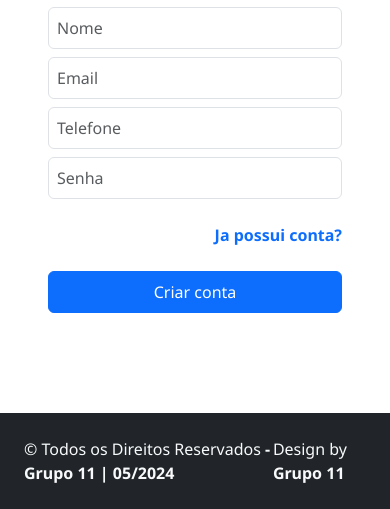
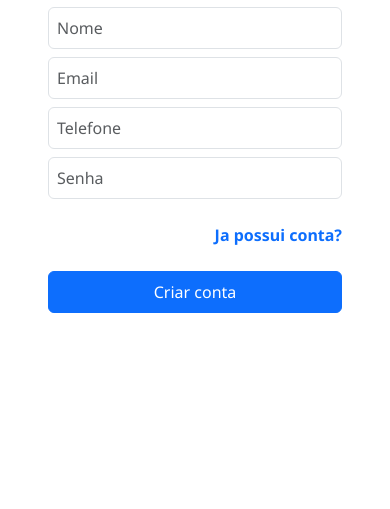
Before and after one commit to hallan-n/dose-certa, a PHP site: page /pages/create-account.php in a window 390 px wide. Shown: the part 335-844 px from the top of the page. Run offline with PHP 8.4, Linux system fonts and the light colour scheme.

Commit message:
refactor: modify footer

```diff
--- a/app/assets/css/global.css
+++ b/app/assets/css/global.css
@@ -22,3 +22,9 @@
     border-radius: 50%;
     background-color: rgb(217, 217, 217);
 }
+
+@media (max-width: 863px) {
+    #footer-global{
+        display: none;
+    }
+}
--- a/app/assets/shared/footer.php
+++ b/app/assets/shared/footer.php
@@ -1,5 +1,5 @@
 <link rel="stylesheet" href="../css/global.css">
-<footer class="bg-dark p-4 text-light fixed-bottom">
+<footer class="bg-dark p-4 text-light fixed-bottom" id="footer-global">
     <div class="d-flex align-items-center justify-content-between mx-auto" style="max-width: 900px;">
         <p class="m-0">© Todos os Direitos Reservados<b> - Grupo 11 | 05/2024</b></p>
         <p class="m-0">Design by <b>Grupo 11</b></p>
```
